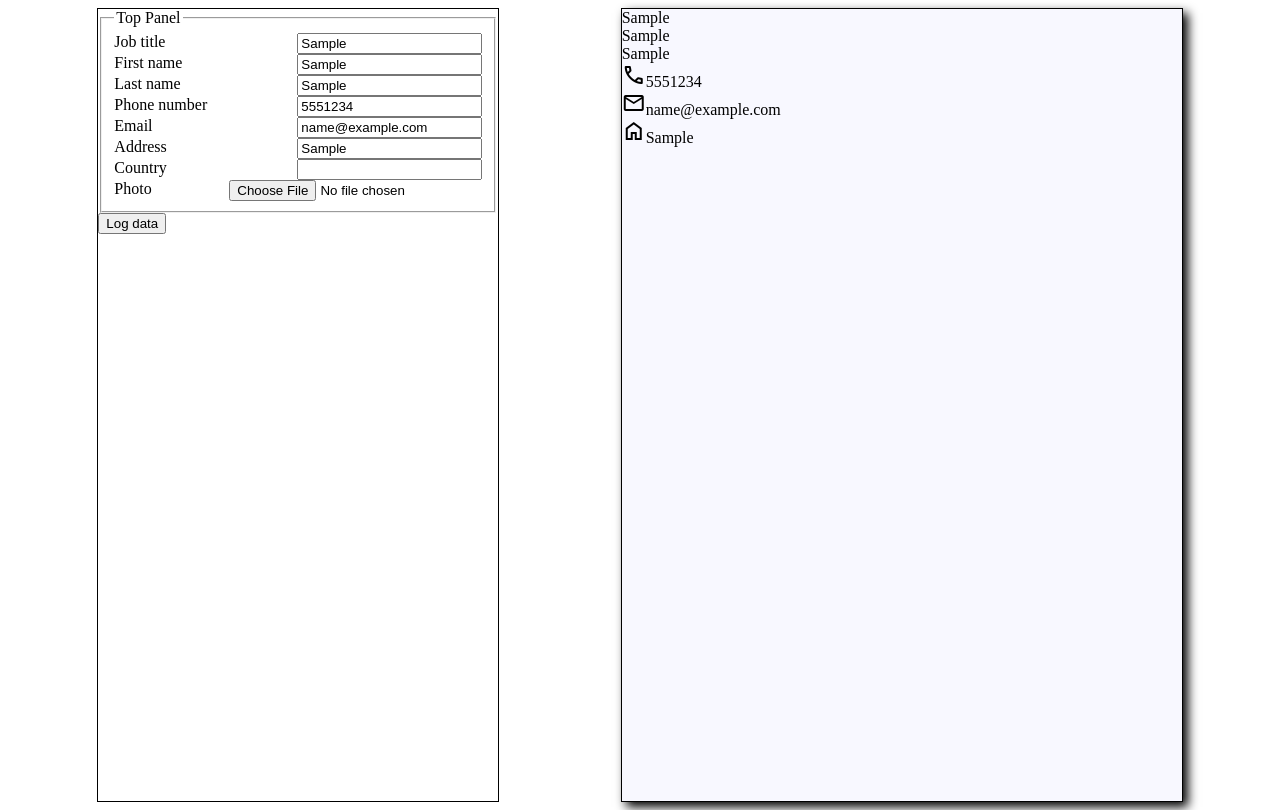
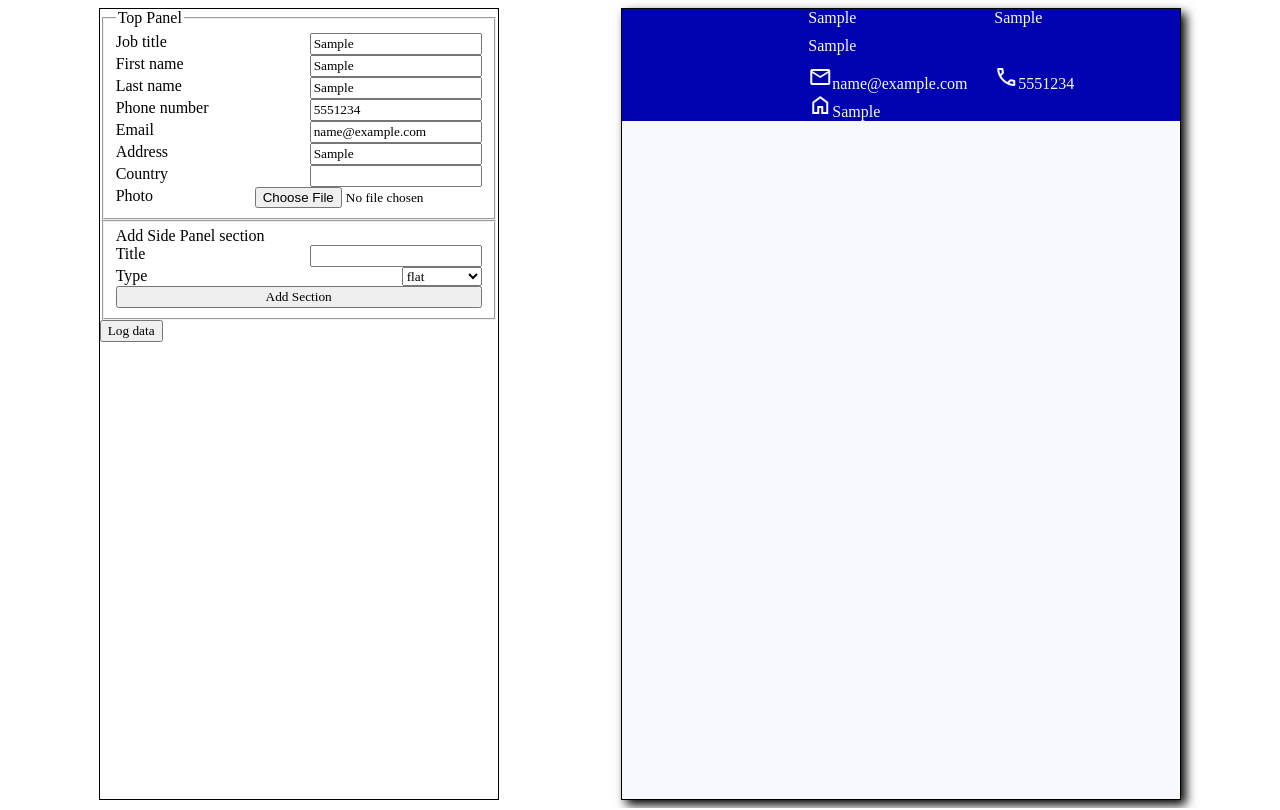
Before and after one commit to Anastazy6/React-Course, a React (Vite) app in the folder CVCreator/: page / in a window 1280 px wide. Both pictures are taken after typing "Sample", "Sample", "Sample", "5551234", "name@example.com", "Sample" into the empty fields and a click on the button "Log data". Built offline with nearby package versions, Linux system fonts and the light colour scheme.

Commit message:
Work on SidePanel (form part)

```diff
--- a/CVCreator/src/Components/CVForm/CVForm.jsx
+++ b/CVCreator/src/Components/CVForm/CVForm.jsx
@@ -1,4 +1,5 @@
 import { useData } from "../../Contexts/DataProvider";
+import SidePanel from "./SidePanel/SidePanel";
 import TopPanel from "./TopPanel/TopPanel";
 
 
@@ -18,6 +19,7 @@ export default function CVForm () {
       onSubmit={ handleSubmit }
     >
       <TopPanel />
+      <SidePanel />
 
       <button
         role='submit'
--- /dev/null
+++ b/CVCreator/src/Components/CVForm/SidePanel/AddSidePanelSection.jsx
@@ -0,0 +1,114 @@
+import { useState } from "react";
+
+
+const defaultNewSection = {
+  title : '',
+  type  : 'flat',
+  levels: 5
+}
+
+
+export default function AddSidePanelSection () {
+  const [newSection, setNewSection] = useState(defaultNewSection);
+
+  const sectionTypes = [
+    'flat',         // no skill measurement
+    'languages',    // measures a skill on an A1 - C2 scale
+    'skills-bars',  // uses bars for skill measurement
+    'skills-stars' // uses stars for skill measuremenet
+  ].map(st => {
+    return <option value={ st } key={ st }>{ st }</option>
+  });
+
+
+  const levelsInput = createLevelsInput(newSection, handleLevelsChange);
+
+
+  function handleTitleChange (e) {
+    setNewSection({
+      ...newSection,
+      title: e.target.value
+    });
+  }
+
+  function handleTypeChange (e) {
+    setNewSection({
+      ...newSection,
+      type: e.target.value
+    });
+  }
+
+  function handleLevelsChange (e) {
+    setNewSection({
+      ...newSection,
+      levels: e.target.value
+    });
+  }
+
+
+  function handleAddSection () {
+    console.log(newSection);
+    // TODO
+    setNewSection(defaultNewSection);
+  }
+
+
+
+  return (
+    <fieldset>
+      Add Side Panel section
+
+      <label>
+        Title
+        <input
+          type    ='text'
+          name    ='new-section-title'
+          value   ={ newSection.title }
+          onChange={ handleTitleChange }
+        />
+      </label>
+
+      <label>
+        Type
+        <select
+          name    ='new-section-type'
+          value   ={ newSection.type }
+          onChange={ handleTypeChange }
+        >
+          { sectionTypes }
+        </select>
+      </label>
+
+      { levelsInput }
+
+
+      <button
+        role='btn'
+        onClick={ handleAddSection }
+      >
+        Add Section
+      </button>
+
+    </fieldset>
+  )
+}
+
+
+function createLevelsInput (newSection, onChange) {
+  if (['flat', 'languages'].includes(newSection.type))
+    return null;
+
+    return (
+    <label>
+      Levels
+      <input
+        type    ='number'
+        name    ='new-section-levels'
+        value   ={ newSection.levels }
+        onChange={ onChange }
+        min     = '2'
+        max     = '7'
+      />
+    </label>
+  );
+}
--- a/CVCreator/src/Components/CVForm/SidePanel/SidePanel.jsx
+++ b/CVCreator/src/Components/CVForm/SidePanel/SidePanel.jsx
@@ -0,0 +1,10 @@
+import AddSidePanelSection from "./AddSidePanelSection";
+
+export default function SidePanel () {
+
+  return (
+    <>
+      <AddSidePanelSection />
+    </>
+  );
+}
--- a/CVCreator/src/Components/Preview/TopPanelPreview/TopPanel.jsx
+++ b/CVCreator/src/Components/Preview/TopPanelPreview/TopPanel.jsx
@@ -1,5 +1,5 @@
 import { useData } from "../../../Contexts/DataProvider";
-
+import { parseCSSSelector } from "../../../Util/Util";
 
 const iconsMap = {
   'Phone number': 'call',
@@ -41,8 +41,11 @@ export default function TopPanel () {
       id="top-panel-preview"
     >
       { renderedElements }
-      { renderedPhoto    }
-
+      <div
+        id ='top-panel-preview-img'
+      >
+        { renderedPhoto    }
+      </div>
     </section>
   )
 }
@@ -56,7 +59,7 @@ function createTopPanelElement (key, value) {
     <div
       key      ={ key }
       className="top-panel-element"
-      id       ={ `top-panel-preview-$${ key }` }
+      id       ={ `top-panel-preview-${ parseCSSSelector(key) }` }
     >
       { label }
       <span
--- /dev/null
+++ b/CVCreator/src/Util/Util.js
@@ -0,0 +1,7 @@
+export function parseCSSSelector (string) {
+  if (!typeof string === 'string') {
+    throw new TypeError(`Only strings may be parsed as CSS selectors, got ${typeof string}.`);
+  }
+
+  return string.toLowerCase().replaceAll(' ', '-');
+}
--- a/CVCreator/src/styles/includes/preview.scss
+++ b/CVCreator/src/styles/includes/preview.scss
@@ -2,6 +2,8 @@ $a-format-base: 35rem;
 
 $a4-width : $a-format-base;
 $a4-height: calc(297/210 * $a-format-base);
+
+$cv-theme-primary: #00c144;
 
 #cv-preview {
   width : $a4-width;
@@ -10,4 +12,59 @@ $a4-height: calc(297/210 * $a-format-base);
   background-color: ghostwhite;
   border: 1px solid black;
   box-shadow: 5px 5px 10px black;
+
+  display: grid;
+
+  grid-template-columns: 1fr 5fr;
+  grid-template-rows   : min-content 1fr;
+  grid-template-areas  :
+    'top-panel  top-panel'
+    'side-panel main     ' ;
 }
+
+#top-panel-preview-img        { grid-area: image;   }
+#top-panel-preview-first-name { grid-area: first;   }
+#top-panel-preview-last-name  { grid-area: last;    }
+#top-panel-preview-job-title  { grid-area: title;   }
+#top-panel-preview-email      { grid-area: email;   }
+#top-panel-preview-phone      { grid-area: phone;   }
+#top-panel-preview-address    { grid-area: address; }
+#top-panel-preview-country    { grid-area: country; }
+
+#top-panel-preview {
+  grid-area: top-panel;
+
+  background-color: rgb(0, 3, 175);
+  color: ghostwhite;
+
+  display: grid;
+
+  grid-template-columns: 1fr 1fr 1fr;
+  grid-template-rows   : 1fr 1fr 1fr 1fr;
+  grid-template-areas  :
+    'image   first   last   '
+    'image   title   title  '
+    'image   email   phone  '
+    'image   address country';
+
+  img {
+    width : 150px;
+    height: 150px;
+
+    border-radius: 1px solid $cv-theme-primary;
+
+    &.round {
+      border-radius: 100%;
+    }
+  }
+}
+
+#side-panel-preview {
+  grid-area: side-panel;
+
+  background-color: blue;
+}
+
+#main-preview {
+  grid-area: main;
+}
--- a/CVCreator/src/styles/styles.scss
+++ b/CVCreator/src/styles/styles.scss
@@ -1,3 +1,8 @@
+* {
+  box-sizing: border-box;
+  font-family: 'Times New Roman', Times, serif;
+}
+
 @import './includes/preview';
 @import './includes/cvform';
 @import './includes/main';
```
Also changed, not shown: CVCreator/src/Components/CVForm/SidePanel/SideSection.jsx (added, +34 -0 lines).
